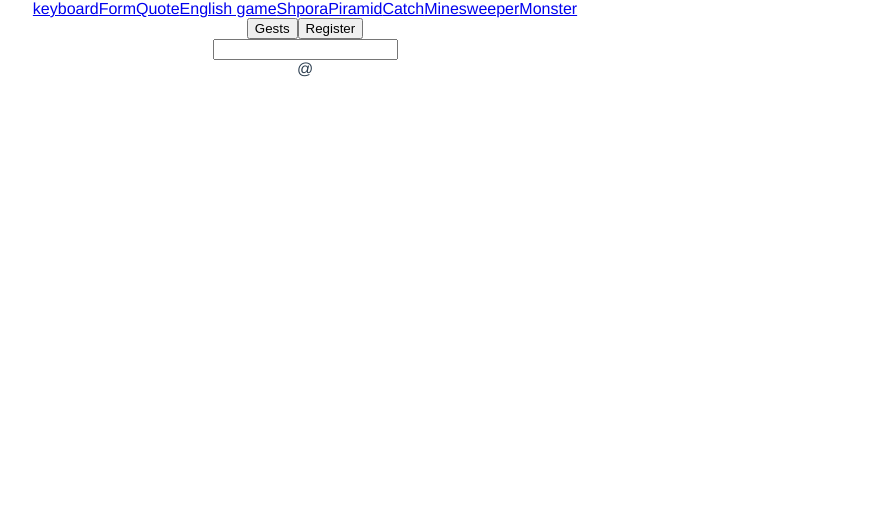
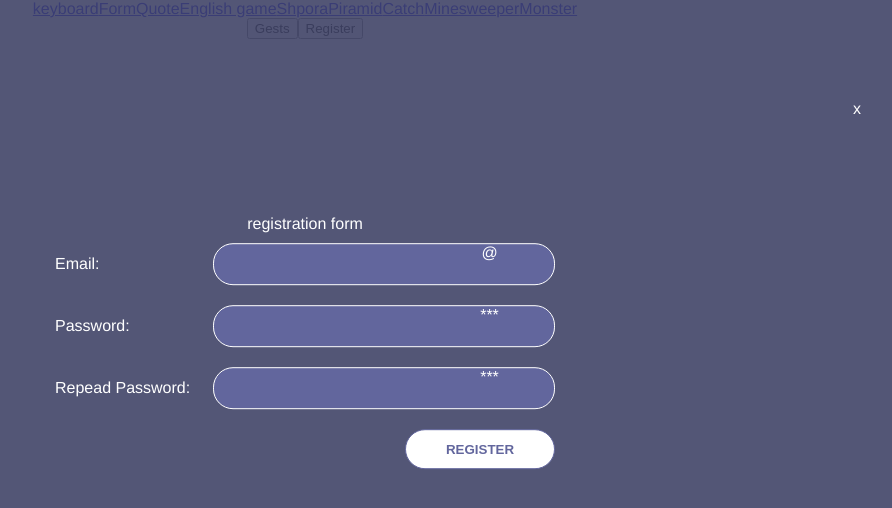
Before and after one commit to zhyrik/Vue-projects, a Vue app: page /form/register in a window 1280 px wide. Shown: the top 508 px of the page, without its empty margins (335-1227 px from the left). Built offline with nearby package versions, Linux system fonts and the light colour scheme.

Commit message:
create registr form

```diff
--- a/src/components/form/Registration.vue
+++ b/src/components/form/Registration.vue
@@ -1,22 +1,223 @@
 <template>
-  <div calss="overlay" >
-    <div class="inpur-wrap">
-      <input type="text">
-      <span>@</span>
-      <div class="check"></div>
-    </div>
+  <div class="overlay" >
+    <div class="close">x</div>
+    <form >
+
+      <div>registration form</div>
+
+      <div class="wrap">
+        <label for="email">email:</label>
+        <div class="input-wrap" :class="{error: !emailStyle && $v.email.$dirty, succes: emailStyle}">
+          <input
+            type="text"
+            id="email"
+            v-model.lazy="email"
+            @blur="$v.email.$touch()"
+          >
+          <span>@</span>
+          <template v-if="$v.email.$dirty">
+            <div v-if="emailStyle" class="check check-corect">	&#10003;</div>
+            <div v-else class="check check-error">X</div>
+          </template>
+        </div>
+      </div>
+
+      <div class="wrap">
+        <label for="password">password:</label>
+        <div class="input-wrap" :class="{error: !passwordStyle && $v.password.$dirty, succes: passwordStyle}">
+          <input
+            type="password"
+            id="password"
+            v-model.lazy="password"
+            @blur="$v.password.$touch()"
+          >
+          <span>***</span>
+          <template v-if="$v.password.$dirty">
+            <div v-if="passwordStyle" class="check check-corect">	&#10003;</div>
+            <div v-else class="check check-error">X</div>
+          </template>
+        </div>
+      </div>
+
+      <div class="wrap">
+        <label for="repead-password">repead password:</label>
+        <div class="input-wrap" :class="{error: !checkPasswordStyel && $v.checkPassword.$dirty, succes: checkPasswordStyel}">
+          <input
+            type="password"
+            id="repead-password"
+            v-model.lazy="checkPassword"
+            @blur="$v.checkPassword.$touch()"
+          >
+          <span>***</span>
+          <template v-if="$v.checkPassword.$dirty">
+            <div v-if="checkPasswordStyel" class="check check-corect">	&#10003;</div>
+            <div v-else class="check check-error">X</div>
+          </template>
+        </div>
+      </div>
+
+      <div class="wrap" @click="check">
+        <div></div>
+        <button>register</button>
+      </div>
+
+    </form>
   </div>
 </template>
 
 <script>
+import { required, email, minLength, sameAs} from 'vuelidate/lib/validators'
+import * as fb from 'firebase'
+
 export default {
-
+  data () {
+    return {
+      flags: {
+        email: true,
+        password: true
+      },
+      email: '',
+      password: '',
+      checkPassword: ''
+    }
+  },
+  validations: {
+    email: {
+      required,
+      email
+    },
+    password: {
+      required,
+      minLength: minLength(8)
+    },
+    checkPassword: {
+      required,
+      sameAsPassword: sameAs('password')
+    }
+  },
+  methods: {
+    check () {
+      console.log(this.$v.password.minLength, this.$v.password.required)
+    }
+  },
+  computed: {
+    emailStyle (){
+      if (this.$v.email.email && this.$v.email.required) {
+        return true
+      } else {
+        return false
+      }
+    },
+    passwordStyle () {
+      if (this.$v.password.minLength && this.$v.password.required) {
+        return true
+      } else {
+        return false
+      }
+    },
+    checkPasswordStyel () {
+      if (this.$v.checkPassword.sameAsPassword && this.$v.checkPassword.required) {
+        console.log(this.$v.checkPassword.sameAsPassword, this.$v.checkPassword.required)
+        return true
+      } else {
+        console.log(2, this.$v.checkPassword.sameAsPassword, this.$v.checkPassword.required)
+        return false
+      }
+    }
+  }
 }
 </script>
-
-<style>
+123456789q
+<style scoped>
 .overlay{
-  background-color: red;
+  position: fixed;
+  top: 0;
+  bottom: 0;
+  width: 100vw;
+  height: 100vh;
+  background: hsla(235, 23%, 33%, 0.9);
+  display: flex;
+  justify-content: center;
+  align-items: center;
+  color: white;
 }
-
+.close{
+  position: absolute;
+  top: 10%;
+  right: 5%;
+  border-radius: 50%;
+  padding: 20px;
+}
+form{
+  width: 500px;
+  transform: translate(0, -20%)
+}
+.wrap{
+  display: flex;
+  justify-content: space-between;
+  align-items: center;
+}
+label{
+  color: white;
+  text-transform: capitalize;
+}
+.input-wrap{
+  height: 40px;
+  width: 300px;
+  padding: 0 20px;
+  margin: 10px 0;
+  color: white;
+  border: 1px solid white;
+  border-radius: 20px;
+  background: hsla(236, 23%, 50%, 1);
+  display: flex;
+  justify-content: space-between;
+  align-items: center;
+  position: relative;
+}
+.succes{
+  border: 1px solid #7ACE45;
+}
+.error{
+  border: 1px solid #FF6149;
+}
+.check{
+  position: absolute;
+  width: 20px;
+  height: 20px;
+  line-height: 20px;
+  font-size: 15px;
+  border-radius: 50%;
+  color: white;
+  font-weight: 600;
+  top: -5px;
+  right: -5px;
+}
+.check-corect{
+  background-color: #7ACE45;
+}
+.check-error{
+  background-color: #FF6149;
+  text-align: center;
+}
+input{
+  width: 250px;
+  background: transparent!important;
+  border: none;
+  outline: none;
+  color: white;
+  font-size: 16px;
+}
+button{
+  height: 40px;
+  width: 150px;
+  padding: 0 20px;
+  margin: 10px 0;
+  background: #fff;
+  color: hsla(236, 23%, 50%, 1);
+  border: 1px solid hsla(236, 23%, 50%, 1);
+  border-radius: 20px;
+  text-transform: uppercase;
+  font-weight: 700;
+}
 </style>
```
